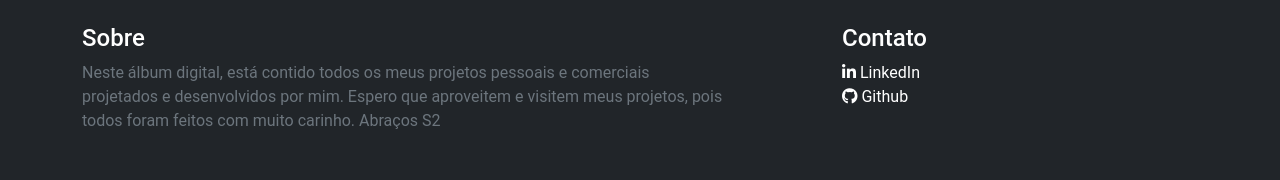
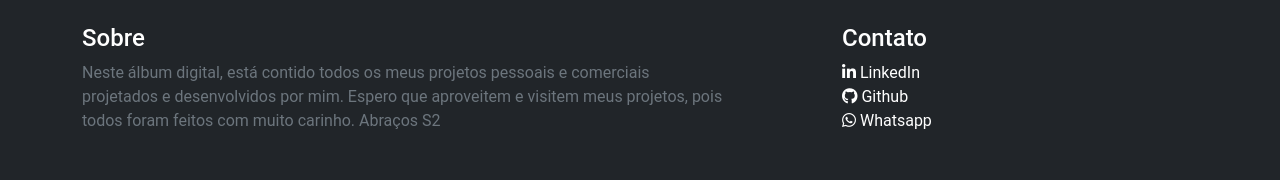
Before and after one commit to raion167/album_projetos, a plain HTML site: page index.html in a window 1280 px wide. Both pictures are taken after a click on the button "Toggle navigation". Shown: the top 180 px of the page. Drawn offline with Linux system fonts and the light colour scheme.

Commit message:
Update index.html

```diff
--- a/index.html
+++ b/index.html
@@ -24,6 +24,7 @@
                   <ul class="list-unstyled">
                     <li><a href="https://www.linkedin.com/in/jo%C3%A3o-pedro-b24542146/" class="text-white" target="_blank"><i class="fab fa-linkedin-in" style="color: white;"></i> LinkedIn</a></li>
                     <li><a href="https://github.com/raion167" class="text-white" target="_blank"><i class="fab fa-github" style="color: white;"></i> Github</a></li>
+                    <li><a href="https://w.app/0wy28a" class="text-white" target="_blank"><i class="fab fa-whatsapp" style="color: white;"></i> Whatsapp</a></li>
                   </ul>
                 </div>
               </div>
```
